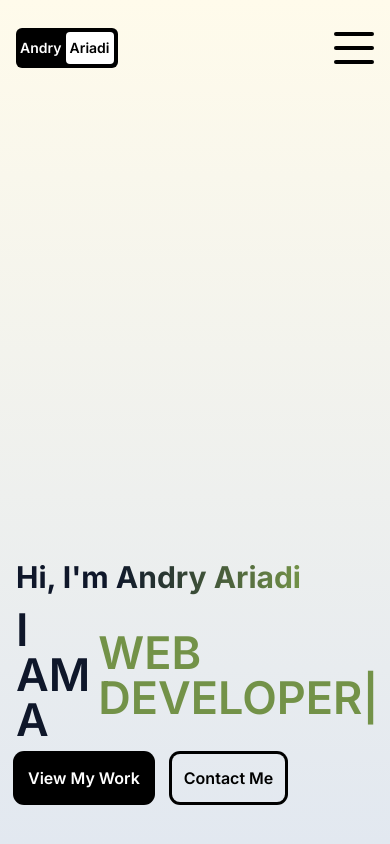
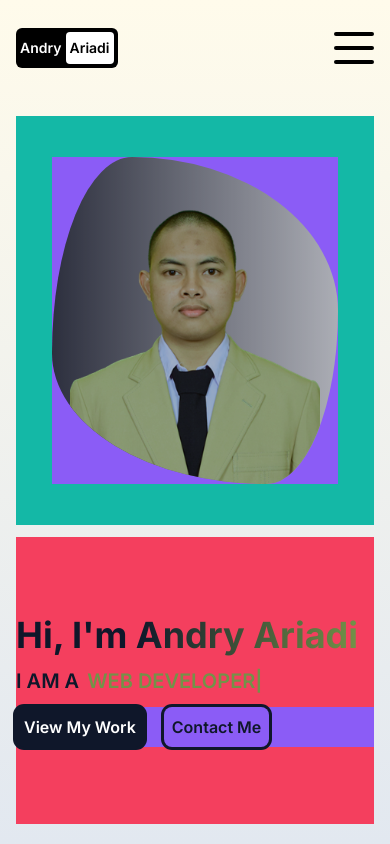
Before and after one commit to andryariadi/Web-Portfolio-2.0, a Next.js app in the folder portfolio/: page / in a window 390 px wide. Built offline with nearby package versions, Linux system fonts and the light colour scheme.

Commit message:
update responsive home page

```diff
--- a/portfolio/src/app/page.jsx
+++ b/portfolio/src/app/page.jsx
@@ -4,26 +4,31 @@ import Image from "next/image";
 import { motion } from "framer-motion";
 import { TypeAnimation } from "react-type-animation";
 import { fadeIn } from "@/libs/variants";
+import Link from "next/link";
 export default function Home() {
   return (
     <motion.main className="h-full" initial={{ y: "-200vh" }} animate={{ y: "0%" }} transition={{ duration: 1 }}>
       <div className="h-full flex flex-col lg:items-center lg:justify-center lg:flex-row gap-3 lg:gap-5 px-4 sm:px-8 md:px-12 lg:px-20 xl:px-48 py-5 ">
-        <div className="w-[29%] h-full flex items-center justify-start">
-          <motion.div variants={fadeIn("down", 0.5)} initial="hidden" whileInView={"show"} viewport={{ once: false, amount: 0.7 }} className="h-1/2 lg:h-[70%] lg:w-full relative">
+        <div className="bg-teal-500 w-full lg:w-[29%] h-full flex items-center justify-center lg:justify-start">
+          <motion.div variants={fadeIn("down", 0.5)} initial="hidden" whileInView={"show"} viewport={{ once: false, amount: 0.7 }} className="bg-violet-500 h-[80%] lg:h-[70%] w-[80%] lg:w-full relative">
             <Image src="/images/andryariadi.png" alt="Andry Ariadi" fill className="img-hero object-contain brightness-75 contrast-90 hue-rotate-15 bg-gradient-to-r from-gray-700 to-slate-200" />
           </motion.div>
         </div>
-        <div className="h-[70%] lg:h-full lg:w-[71%] flex flex-col items-center justify-center gap-3 md:gap-8 lg:gap-10 text-black  ">
-          <motion.h1 variants={fadeIn("up", 0.3)} initial="hidden" whileInView={"show"} viewport={{ once: false, amount: 0.7 }} className="text-slate-900 text-3xl md:text-7xl font-bold w-full">
+        <div className="bg-rose-500 h-[70%] lg:h-full lg:w-[71%] flex flex-col items-center justify-center gap-3 md:gap-8 lg:gap-10 text-black">
+          <motion.h1 variants={fadeIn("up", 0.3)} initial="hidden" whileInView={"show"} viewport={{ once: false, amount: 0.7 }} className="text-slate-900 text-4xl md:text-7xl lg:text-6xl 2xl:text-7xl font-bold w-full">
             Hi, I'm <span className="bg-gradient-to-r from-slate-900 to-[#739248] text-transparent bg-clip-text">Andry Ariadi</span>
           </motion.h1>
-          <motion.div variants={fadeIn("up", 0.5)} initial="hidden" whileInView={"show"} viewport={{ once: false, amount: 0.7 }} className="flex items-center gap-2  w-full text-[45px] font-semibold uppercase leading-[1]">
-            <h2 className="text-slate-900">I am a</h2>
-            <TypeAnimation sequence={["Software Engineering", 2000, "Web Developer", 2000, "Frontend Developer", 2000]} speed={50} wrapper="span" repeat={Infinity} className="text-[#739248]" />
+          <motion.div variants={fadeIn("up", 0.5)} initial="hidden" whileInView={"show"} viewport={{ once: false, amount: 0.7 }} className="flex items-center gap-2  w-full font-semibold uppercase leading-[1]">
+            <h2 className="text-slate-900 text-xl md:text-4xl 2xl:text-5xl">I am a</h2>
+            <TypeAnimation sequence={["Software Engineering", 2000, "Web Developer", 2000, "Frontend Developer", 2000]} speed={50} wrapper="span" repeat={Infinity} className="text-[#739248] text-xl md:text-4xl 2xl:text-5xl" />
           </motion.div>
-          <motion.div variants={fadeIn("up", 0.7)} initial="hidden" whileInView={"show"} viewport={{ once: false, amount: 0.7 }} className="w-full flex gap-5">
-            <button className="font-semibold p-3 md:p-4 rounded-lg ring ring-black bg-black text-white">View My Work</button>
-            <button className="font-semibold p-3 md:p-4 rounded-lg ring ring-black">Contact Me</button>
+          <motion.div variants={fadeIn("up", 0.7)} initial="hidden" whileInView={"show"} viewport={{ once: false, amount: 0.7 }} className="bg-violet-500 w-full flex gap-5">
+            <Link href="/portfolio" className="w-fit font-semibold p-2 md:p-3 rounded-lg ring ring-slate-900 bg-slate-900 text-white">
+              <button className="">View My Work</button>
+            </Link>
+            <Link href="/contact" className="w-fit font-semibold p-2 md:p-3 rounded-lg ring ring-slate-900 text-slate-900">
+              <button className="">Contact Me</button>
+            </Link>
           </motion.div>
         </div>
       </div>
--- /dev/null
+++ b/portfolio/src/components/Footer.jsx
@@ -0,0 +1,7 @@
+export default function Footer() {
+  return (
+    <>
+      <footer className="h-full flex items-center justify-center px-4 sm:px-8 md:px-12 lg:px-20 xl:px-48 text-black font-semibold">Copyright &copy; {new Date().getFullYear()} AndryAriadi. All Rights Reserved</footer>
+    </>
+  );
+}
--- a/portfolio/src/components/TransitionProvider.jsx
+++ b/portfolio/src/components/TransitionProvider.jsx
@@ -4,6 +4,7 @@ import { AnimatePresence } from "framer-motion";
 import Navbar from "./Navbar";
 import { motion } from "framer-motion";
 import { usePathname } from "next/navigation";
+import Footer from "./Footer";
 
 export default function TransitionProvider({ children }) {
   const pathName = usePathname();
@@ -23,7 +24,7 @@ export default function TransitionProvider({ children }) {
           <div className="h-24">
             <Navbar />
           </div>
-          <div className="h-[calc(100vh-6rem)]">{children}</div>
+          <div className="h-[calc(100dvh-6rem)]">{children}</div>
         </div>
       </AnimatePresence>
     </>
```
Also changed, not shown: portfolio/src/app/about/page.jsx (+11 -11 lines).
